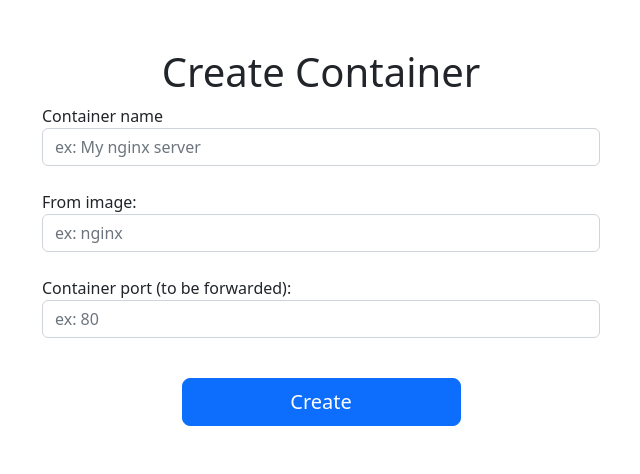
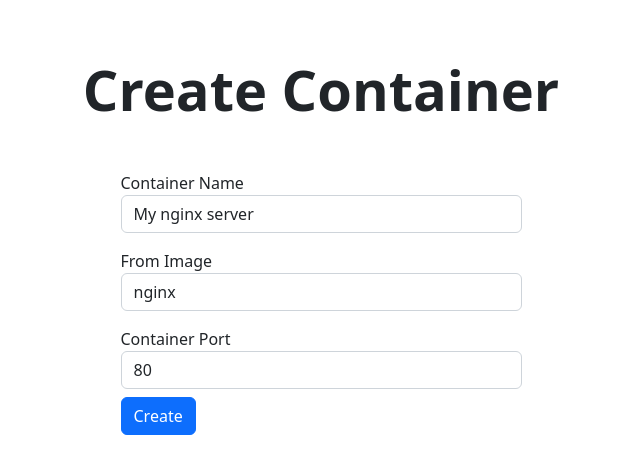
Before and after one commit to lc-at/dockurr, a Flask app: page /create-container in a window 1280 px wide. Shown: the part 56-530 px from the top of the page, without its empty margins (319-959 px from the left). Run offline with Flask 3, Linux system fonts and the light colour scheme; the visitor is signed in with stand-in values (Sample User, id 1).

Commit message:
add create_container

```diff
--- a/dockurr/templates/create_container.html
+++ b/dockurr/templates/create_container.html
@@ -1,25 +1,30 @@
 {% extends "skel.html" %}
 
-{% block title %}Create Container}{% endblock %}
+{% block title %}Create Container{% endblock %}
 
 {% block container %}
-<form method="post" class="d-flex justify-content-center flex-column align-items-center h-100" method="post">
-  <h1>Create Container</h1>
-  <div class="col-6">
-    <label>Container name</label>
-    <input type="text" name="name" placeholder="ex: My nginx server" class="form-control" required />
-    <br />
+<h1 class="display-4 py-2 text-truncate text-center fw-bold">Create Container</h1>
+<div class="container">
+  <div class="row">
+      <div class="col-xl-5 col-lg-6 col-md-8 col-sm-10 mx-auto text-center form p-4">
+          <div class="px-2 text-start">
+              <form action="" class="justify-content-center" method="post">
+                  <div class="form-group py-2">
+                      <label class="sr-only">Container Name</label>
+                      <input type="text" class="form-control" placeholder="Jane Doe" name="name" value="My nginx server" required>
+                    </div>
+                    <div class="form-group py-2">
+                      <label class="sr-only">From Image</label>
+                      <input type="text" class="form-control" placeholder="nginx" name="image" value="nginx" required>
+                    </div>
+                    <div class="form-group py-2">
+                      <label class="sr-only">Container Port</label>
+                      <input type="text" class="form-control" placeholder="80" name="container_port" value="80" required>
+                    </div>
+                  <button type="submit" class="btn btn-primary">Create</button>
+              </form>
+          </div>
+      </div>
   </div>
-  <div class="col-6">
-    <label>From image:</label>
-    <input type="text" name="image" placeholder="ex: nginx" class="form-control" required />
-    <br />
-  </div>
-  <div class="col-6">
-  <label>Container port (to be forwarded):</label>
-  <input type="number" name="container_port" placeholder="ex: 80" class="form-control" required />
-  <br />
-  </div>
-  <button type="submit" class="my-3 w-25 btn btn-primary btn-lg">Create</button>
-</form>
+</div>
 {% endblock %}
```
